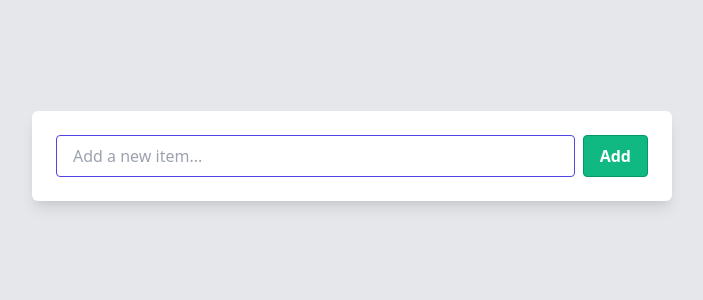
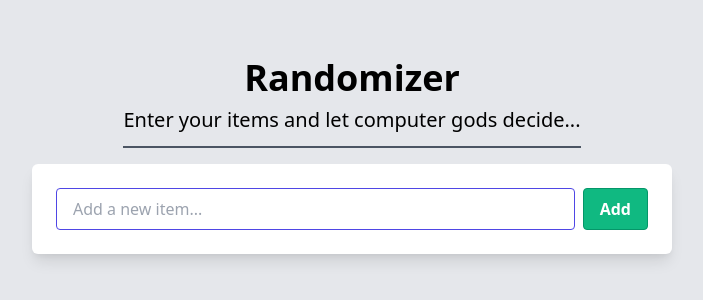
Before and after one commit to aliberkinsahin/random-item-picker, a React (Create React App) app: page / in a window 1280 px wide. Shown: the part 244-544 px from the top of the page, without its empty margins (288-991 px from the left). Built offline with nearby package versions, Linux system fonts and the light colour scheme.

Commit message:
header added

```diff
--- a/public/index.html
+++ b/public/index.html
@@ -37,7 +37,7 @@
   </head>
   <body class="bg-gray-200">
     <noscript>You need to enable JavaScript to run this app.</noscript>
-    <div class="flex h-screen items-center justify-center" id="root"></div>
+    <div class="flex flex-col h-screen items-center justify-center" id="root"></div>
     <!--
       This HTML file is a template.
       If you open it directly in the browser, you will see an empty page.
--- a/src/App.js
+++ b/src/App.js
@@ -58,6 +58,11 @@ function App() {
   };
 
   return (
+    <>
+    <h1 className="text-4xl font-semibold mb-2 ">
+      Randomizer
+    </h1>
+    <p className="text-xl mb-4 pb-3 border-b-2 border-gray-600">Enter your items and let computer gods decide...</p>
       <div className="container mx-auto shadow-lg sm:w-1/2 w-full p-6 bg-white rounded-md">
         <form className="flex " onSubmit={handleItems}>
           <input
@@ -102,6 +107,7 @@ function App() {
           </>
         )}
       </div>
+    </>
   );
 }
 
```
Lines whose indentation alone changed are shown as unchanged.
